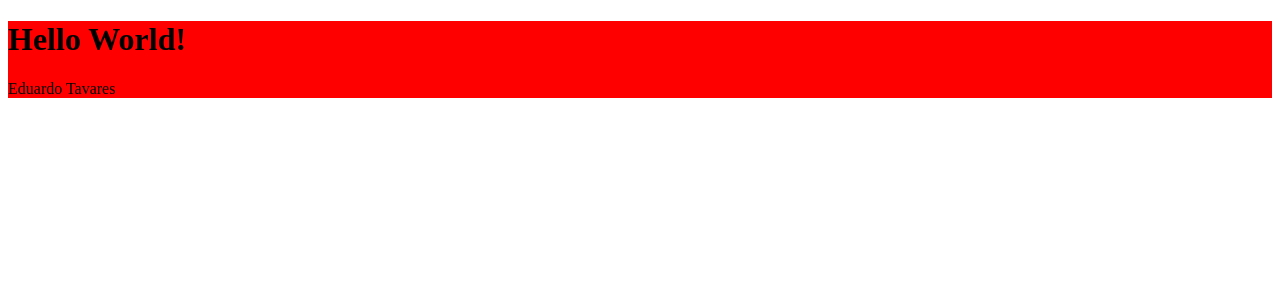
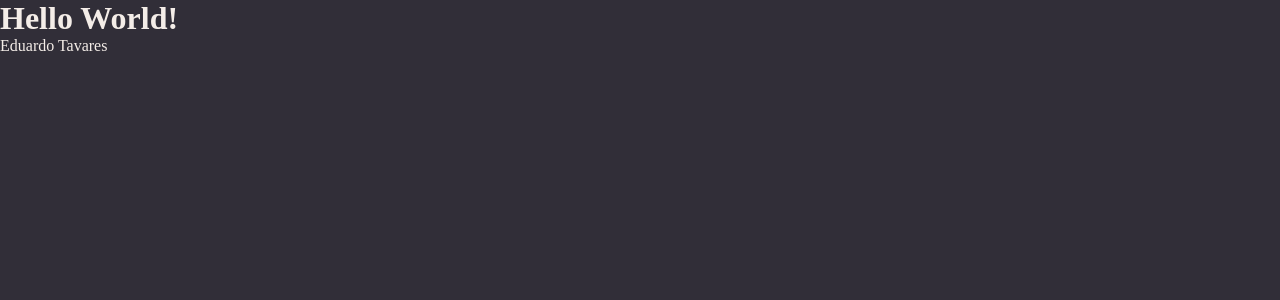
Before and after one commit to eduardotdev/rocketseat-explorer-09-intro-ao-reactjs, a React (Vite) app: page / in a window 1280 px wide. Shown: the top 300 px of the page. Built offline with nearby package versions, Linux system fonts and the light colour scheme.

Commit message:
estilo global

```diff
--- a/src/main.jsx
+++ b/src/main.jsx
@@ -4,11 +4,13 @@ import ReactDOM from 'react-dom/client'
 import { ThemeProvider } from 'styled-components'
 
 import theme from './styles/theme'
+import GlobalStyles from './styles/global'
 import { Details } from './pages/Details'
 
 ReactDOM.createRoot(document.getElementById('root')).render(
   <React.StrictMode>
     <ThemeProvider theme={theme}>
+      <GlobalStyles />
       <Details />
     </ThemeProvider>
   </React.StrictMode>,
--- a/src/pages/Details/styles.js
+++ b/src/pages/Details/styles.js
@@ -1,5 +1,3 @@
 import styled from 'styled-components'
 
-export const Container = styled.div`
-  background: red;
-`
+export const Container = styled.div``
--- /dev/null
+++ b/src/styles/global.js
@@ -0,0 +1,27 @@
+import { createGlobalStyle } from 'styled-components'
+
+export default createGlobalStyle`
+  * {
+    margin: 0;
+    padding: 0;
+    box-sizing: 'border-box',
+  }
+
+  body {
+    background-color: ${({ theme }) => theme.COLORS.BACKGROUND_800};
+    color: ${({ theme }) => theme.COLORS.WHITE};
+  }
+
+  a {
+    text-decoration: none;
+  }
+
+  button, a {
+    cursor: pointer;
+    transition: filter 0.2s;
+  }
+
+  button:hover, a:hover {
+    filter: brightness(0.9);
+  }
+`
```
